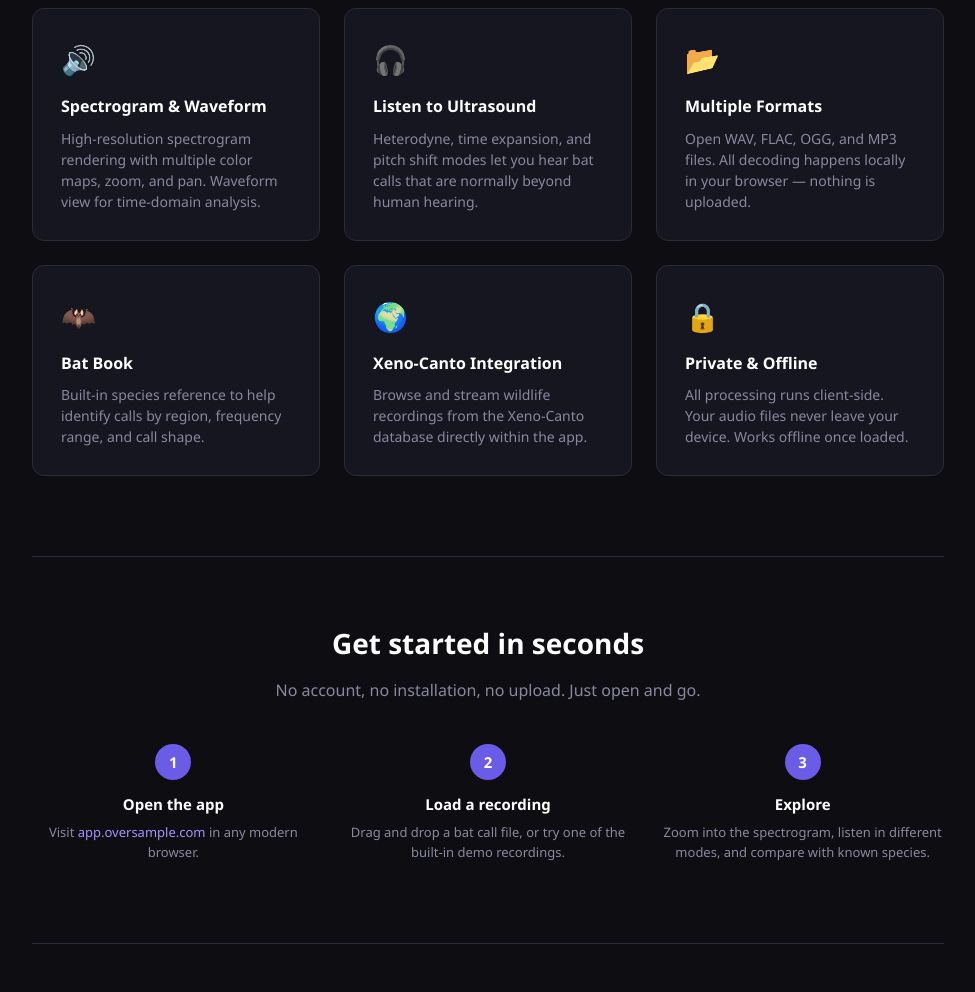
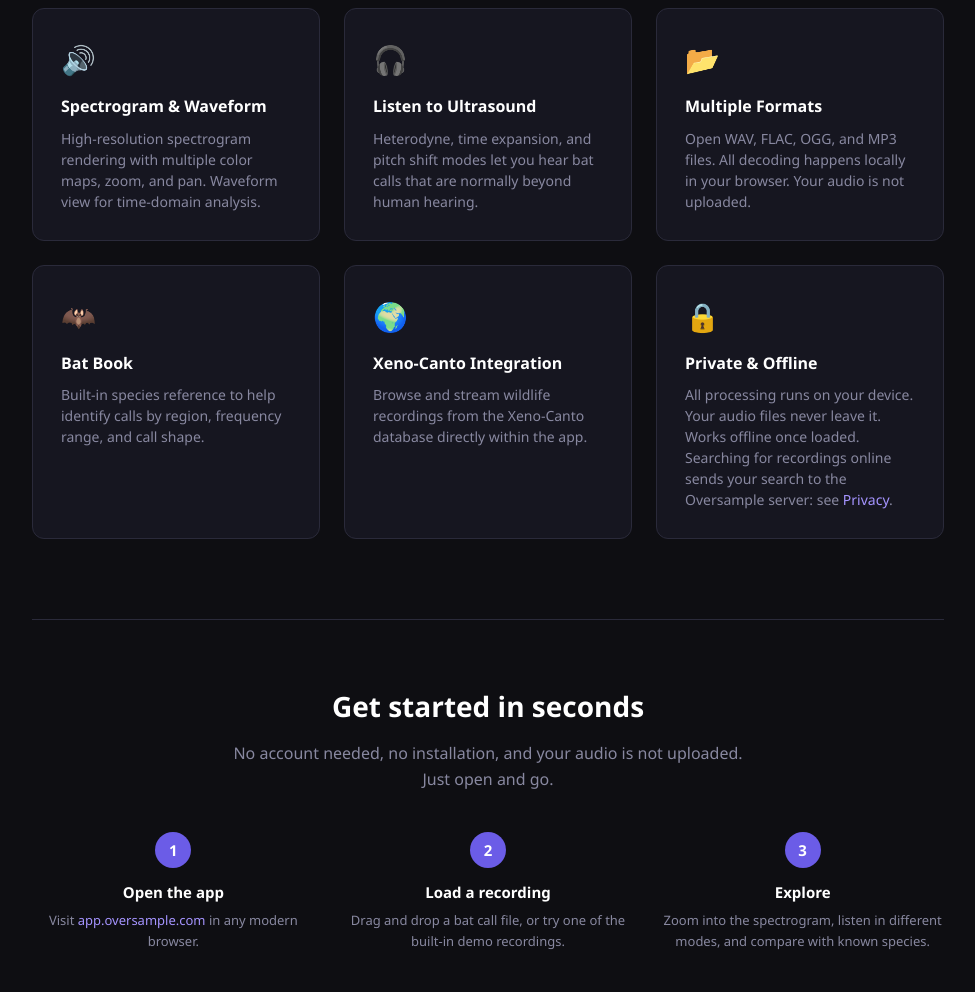
Before and after one commit to pengowray/oversample.com, a plain HTML site: page docs/index.html in a window 1280 px wide. Shown: the part 520-1512 px from the top of the page, without its empty margins (152-1127 px from the left). Drawn offline with Linux system fonts and the light colour scheme.

Commit message:
Home page: say what is not uploaded, and that searches go to the server
Signed-off-by: Pengo Wray <me@pengowray.com>

```diff
--- a/docs/index.html
+++ b/docs/index.html
@@ -50,7 +50,7 @@
     <div class="feature">
         <span class="feature-icon" aria-hidden="true">&#x1F4C2;</span>
         <h3>Multiple Formats</h3>
-        <p>Open WAV, FLAC, OGG, and MP3 files. All decoding happens locally in your browser — nothing is uploaded.</p>
+        <p>Open WAV, FLAC, OGG, and MP3 files. All decoding happens locally in your browser. Your audio is not uploaded.</p>
     </div>
     <div class="feature">
         <span class="feature-icon" aria-hidden="true">&#x1F987;</span>
@@ -65,7 +65,7 @@
     <div class="feature">
         <span class="feature-icon" aria-hidden="true">&#x1F512;</span>
         <h3>Private &amp; Offline</h3>
-        <p>All processing runs client-side. Your audio files never leave your device. Works offline once loaded.</p>
+        <p>All processing runs on your device. Your audio files never leave it. Works offline once loaded. Searching for recordings online sends your search to the Oversample server: see <a href="privacy/">Privacy</a>.</p>
     </div>
 </section>
 
@@ -73,7 +73,7 @@
 
 <section class="how">
     <h2>Get started in seconds</h2>
-    <p>No account, no installation, no upload. Just open and go.</p>
+    <p>No account needed, no installation, and your audio is not uploaded. Just open and go.</p>
     <div class="steps">
         <div>
             <div class="step-num">1</div>
```
